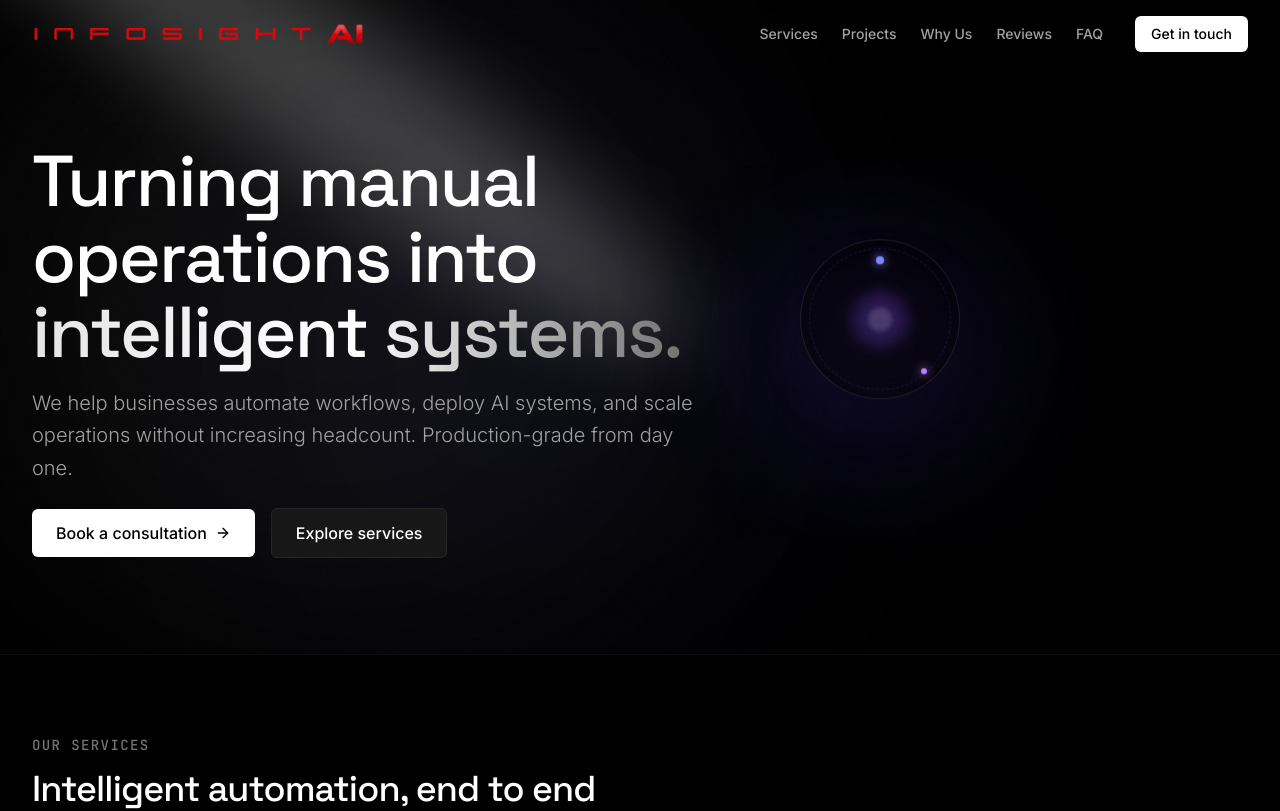
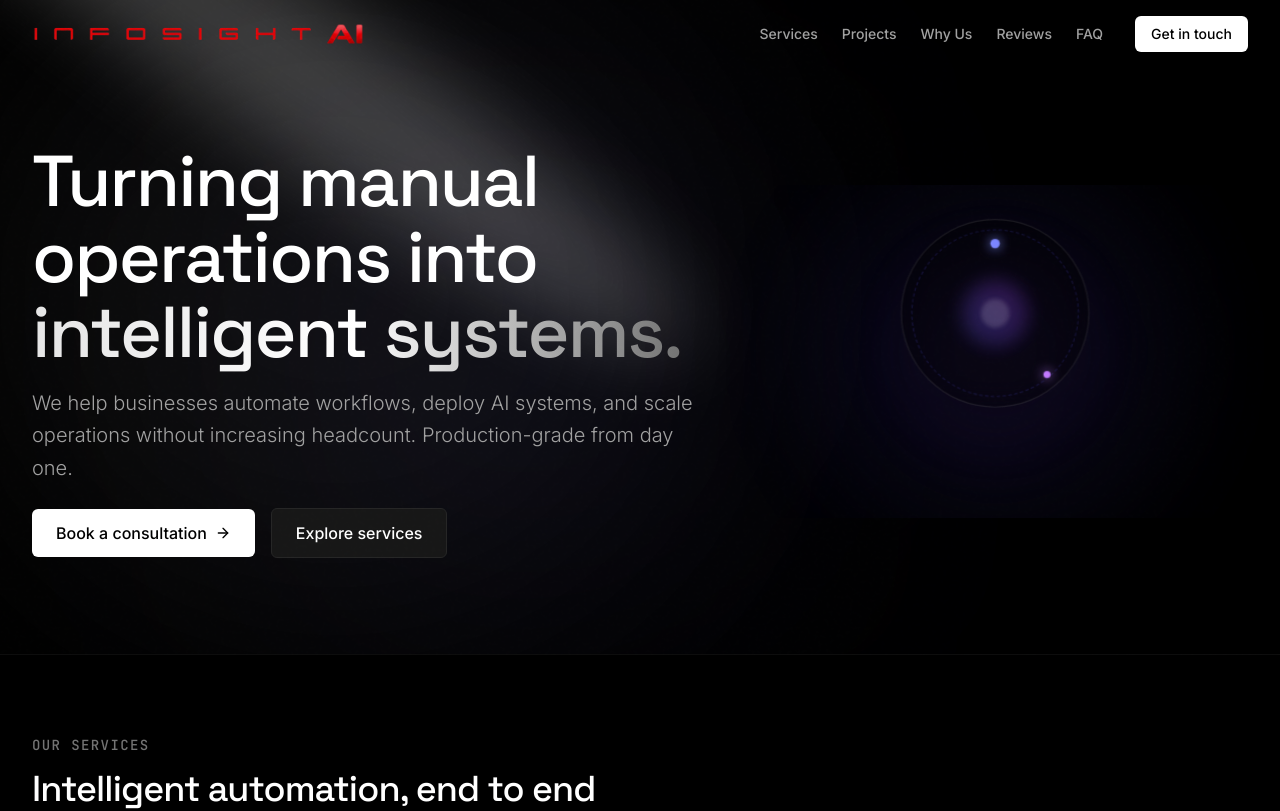
Before and after one commit to Anji5577/infosightmain, a React (Vite) app: page / in a window 1280 px wide. Shown: the top 811 px of the page. Built offline with nearby package versions, Linux system fonts and the light colour scheme.

Commit message:
feat(ui): optimize Hero 3D model layout scaling and constraints

```diff
--- a/src/components/Hero.tsx
+++ b/src/components/Hero.tsx
@@ -63,11 +63,13 @@ export function Hero() {
         </div>
 
         {/* Right 3D Content Container: Stacked relative on mobile/tablet, absolutely positioned on desktop */}
-        <div className="relative lg:absolute lg:top-1/2 lg:-translate-y-1/2 lg:right-0 w-full lg:w-[48%] xl:w-[800px] h-[320px] sm:h-[400px] lg:h-[90%] z-0 flex items-center justify-center mt-6 lg:mt-0">
-          <SplineScene
-            scene="https://prod.spline.design/kZDDjO5HuC9GJUM2/scene.splinecode"
-            className="w-full h-full"
-          />
+        <div className="relative lg:absolute lg:top-1/2 lg:-translate-y-1/2 lg:right-4 w-full lg:w-[42%] max-w-[640px] xl:max-w-[680px] h-[260px] sm:h-[320px] lg:h-[80%] z-0 flex items-center justify-center mt-4 lg:mt-0 overflow-hidden pointer-events-none select-none">
+          <div className="w-full h-full transform scale-[0.9] lg:scale-[1.18] transition-transform duration-500 ease-out origin-center">
+            <SplineScene
+              scene="https://prod.spline.design/kZDDjO5HuC9GJUM2/scene.splinecode"
+              className="w-full h-full pointer-events-auto"
+            />
+          </div>
         </div>
 
       </div>
```
